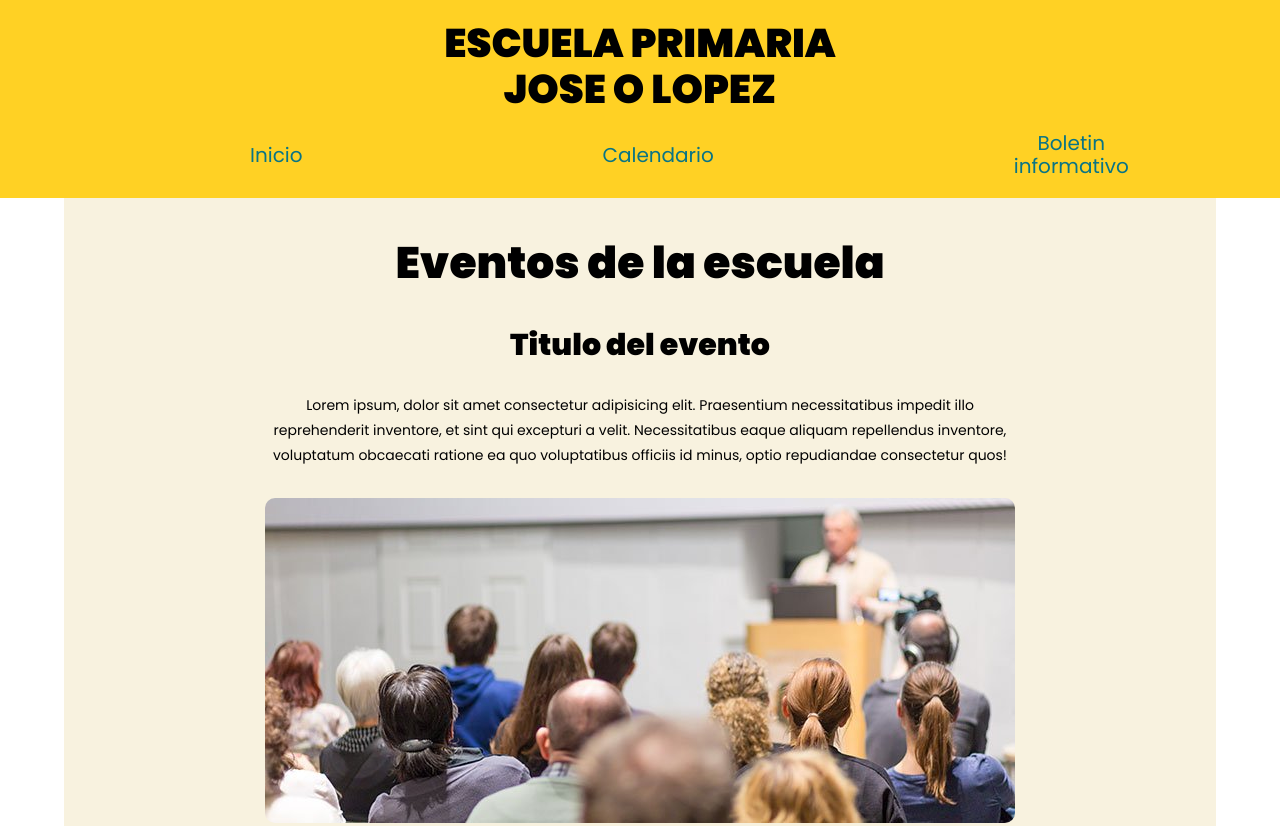
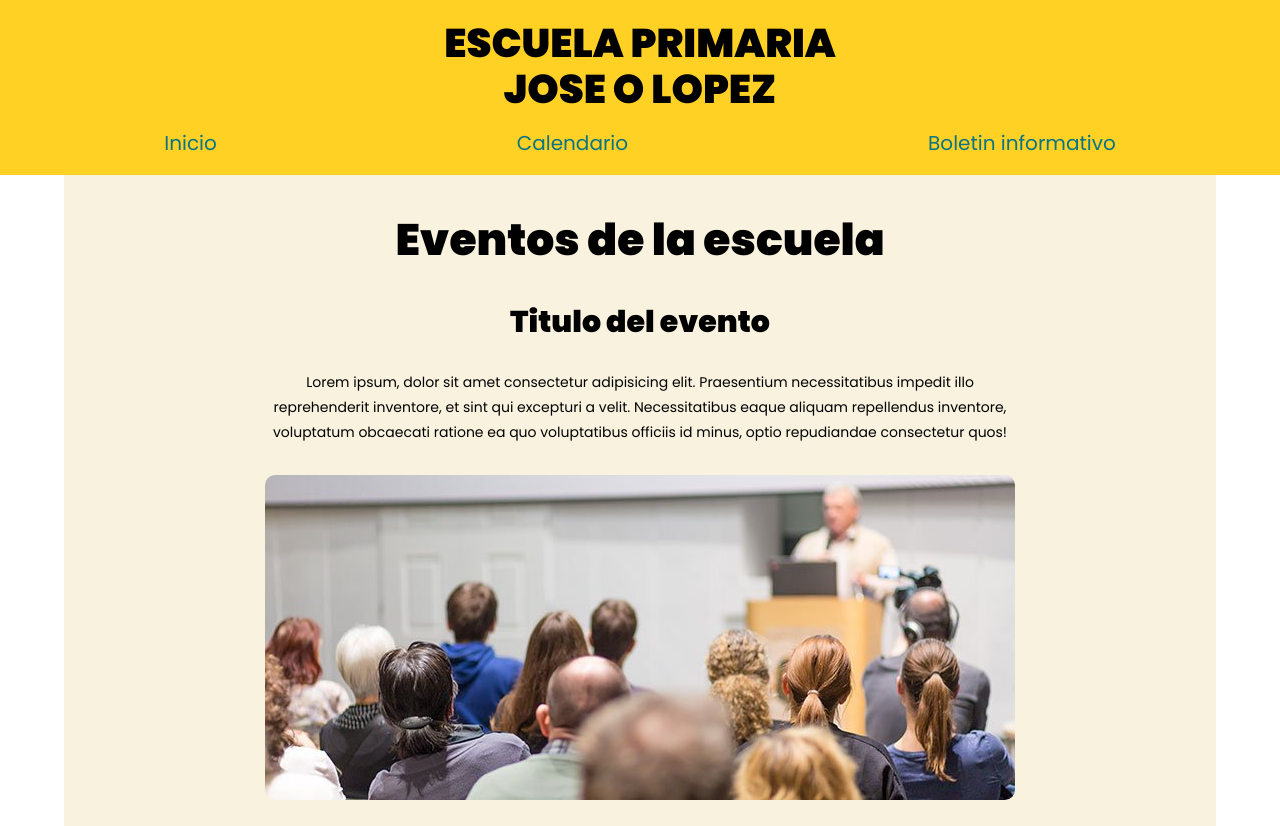
Before and after one commit to FrancoSilva77/proyecto-software, a plain HTML site: page index.html in a window 1280 px wide. Shown: the top 826 px of the page. Drawn offline with Linux system fonts and the light colour scheme.

Commit message:
footer fix

```diff
--- a/css/styles.css
+++ b/css/styles.css
@@ -20,6 +20,12 @@ html {
 *:before,
 *:after {
   box-sizing: inherit;
+}
+
+body {
+  display: grid;
+  min-height: 100vh;
+  grid-template-rows: auto 1fr auto;
 }
 
 .contenedor {
@@ -74,6 +80,7 @@ a {
 
 /* Header */
 .header {
+  width: 100%;
   display: flex;
   flex-direction: column;
   align-items: center;
--- a/index.html
+++ b/index.html
@@ -19,7 +19,7 @@
       <h2 class="header__heading">ESCUELA PRIMARIA<span>JOSE O LOPEZ</span> </h2>
     </div>
     <div class="header__menu">
-      <nav class="navegacion contenedor">
+      <nav class="navegacion">
         <a href="index.html">Inicio</a>
         <a href="calendario.html">Calendario</a>
         <a href="boletin.html">Boletin informativo</a>
```
